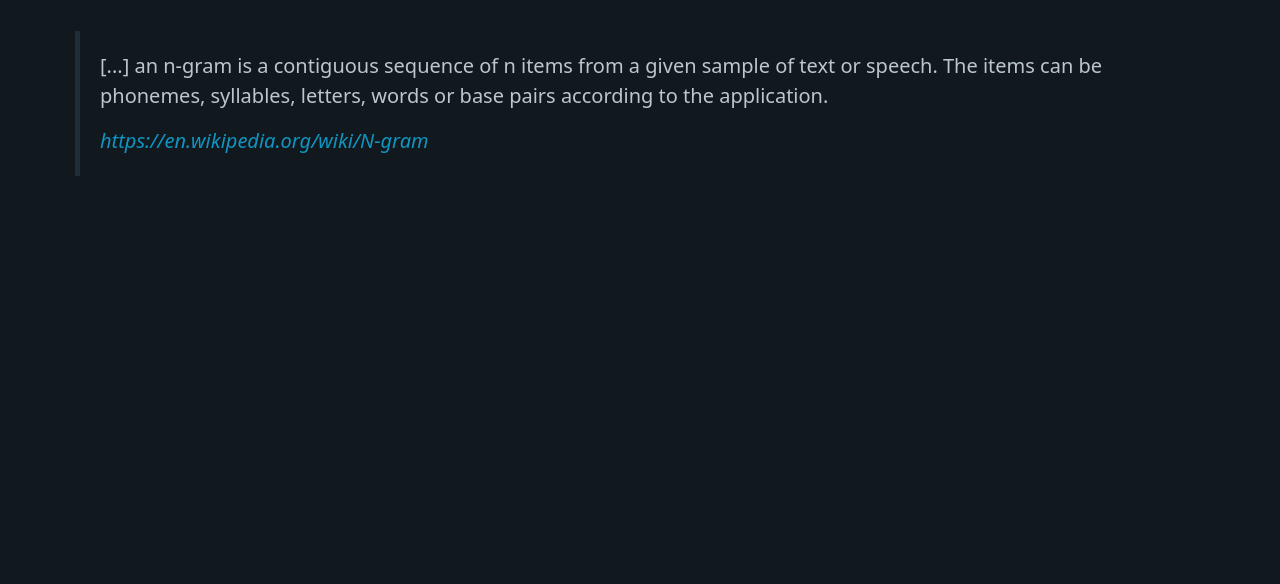
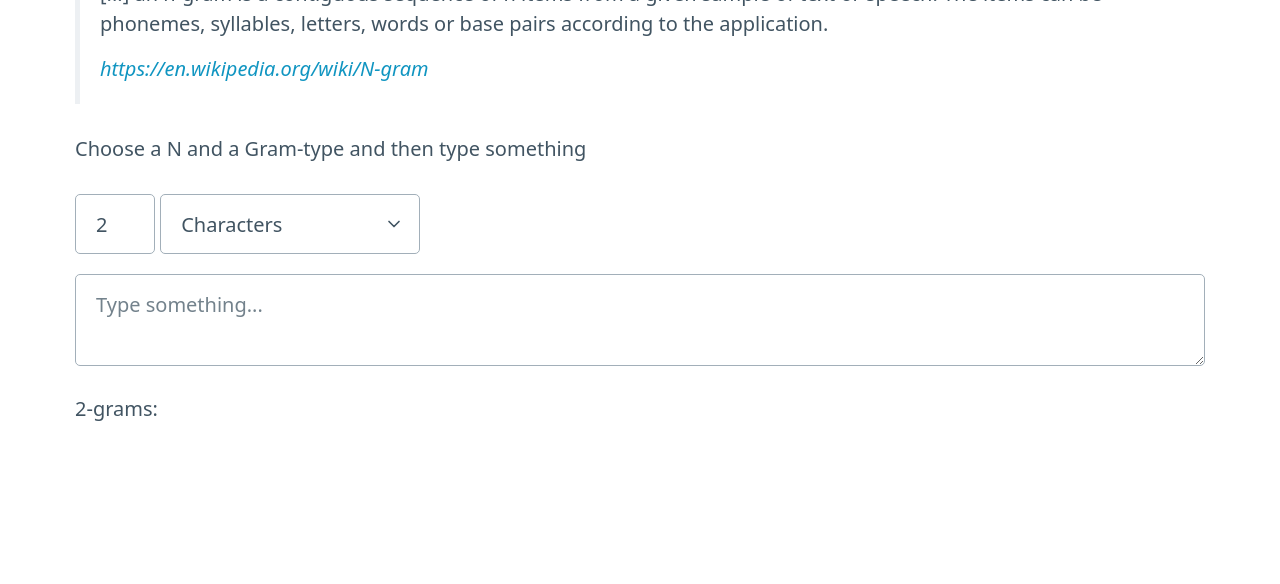
Before and after one commit to dingalapadum/dingalapadum.github.io, a plain HTML site: page ngrams/ngrams.html in a window 1280 px wide. Shown: the part 654-1238 px from the top of the page. Before the commit the page ends 940 px from the top, so only its background shows below. Drawn offline with nearby package versions, Linux system fonts and the light colour scheme.

Commit message:
move theme-switcher into own js and start with ngrams for characters

```diff
--- a/ngrams/css/ngrams.css
+++ b/ngrams/css/ngrams.css
@@ -1,10 +1,21 @@
 #nav {
     padding: 0.5em 1em;
+}
+
+#n-select {
+    width: 4em;
+    height: 3em;
+}
+
+#ngrams-type {
+    width: 13em;
+    height: 3em;
 }
 
 #themeswitcher {
   height: 1.5em;
   width: auto;
-  align-self: flex-end;
-  margin-left: auto;
+  position: fixed;
+  right: 2em;
+  top: 2em;
 }
--- a/ngrams/js/ngrams.js
+++ b/ngrams/js/ngrams.js
@@ -0,0 +1,30 @@
+const output = document.getElementById('ngrams-output');
+
+ngrams()
+function ngrams() {
+    let gram = document.getElementById("ngrams-type").value;
+    if (gram == "characters") {
+        ngramsCharacters();
+    }else if (gram == "words") {
+        ngramsWords();
+    }
+}
+
+function ngramsCharacters() {
+    let input = document.getElementById("ngrams-input").value;
+    let n = +document.getElementById("n-select").value;
+    let ngrams = [];
+
+    if (n <= input.length){
+        for (let i=0; i<(input.length-n+1); i++) {
+            let currNgram = input.slice(i,i+n);
+            ngrams.push('"' +currNgram + '"');
+        }
+    }
+    let uniq = [...new Set(ngrams)];
+    output.textContent = n + "-grams: " + uniq.join(', ');
+}
+
+function ngramsWords() {
+    alert("hell")
+}
--- /dev/null
+++ b/ngrams/js/theme-switcher.js
@@ -0,0 +1,22 @@
+//init theme-variable
+let theme =
+    localStorage.getItem("theme") ||
+    (window.matchMedia("(prefers-color-scheme: dark)").matches
+        ? "dark"
+        : "light");
+
+function switchTheme() {
+    theme = theme == "light" ? "dark" : "light";
+}
+
+function applyTheme() {
+    document.getElementById("themeswitcher").src = "resources/" + theme + ".png";
+    document.documentElement.setAttribute("data-theme", theme);
+}
+
+function switchLights() {
+    switchTheme();
+    applyTheme();
+}
+
+applyTheme();
--- a/ngrams/ngrams.html
+++ b/ngrams/ngrams.html
@@ -15,6 +15,10 @@
     />
     <link rel="stylesheet" href="css/ngrams.css" />
     <title>N-Grams</title>
+    <script>
+      /*to prevent Firefox FOUC, this must be here*/
+      let FF_FOUC_FIX;
+    </script>
   </head>
   <body>
     <!--[if lt IE 7]
@@ -23,59 +27,68 @@
         <a href="#">upgrade your browser</a> to improve your experience.
       </p>
     <![endif]-->
-    <nav id="nav">
     <img
       src="resources/light.png"
       onclick="switchLights()"
       id="themeswitcher"
       alt="themeswitcher"
     />
-    </nav>
     <main class="container">
-      <h1>
-        Visualization of markov chain algorithm to generate text
-      </h1>
+      <h1>Visualization of markov chain algorithm to generate text</h1>
       <p>
-        We'll explore a simple model that can be used to generate. We proceed in two phases:
+        We'll explore a simple model that can be used to generate. We proceed in
+        two phases:
+      </p>
       <ol>
         <li>We use some text to train our model</li>
         <li>We use sample the trained model to output a random text</li>
       </ol>
 
-      </p>
+      <section title="Basic concepts">
         <h2>Basic concepts</h2>
+        <section title="ngrams">
           <h3>What is a N-Gram</h3>
           <blockquote cite="https://en.wikipedia.org/wiki/N-gram">
-        [...] an n-gram is a contiguous sequence of n items from a given sample
-        of text or speech. The items can be phonemes, syllables, letters, words
-        or base pairs according to the application.
+            [...] an n-gram is a contiguous sequence of n items from a given
+            sample of text or speech. The items can be phonemes, syllables,
+            letters, words or base pairs according to the application.
             <footer>
               <cite>
-            <a href="https://en.wikipedia.org/wiki/N-gram">https://en.wikipedia.org/wiki/N-gram</a>
+                <a href="https://en.wikipedia.org/wiki/N-gram"
+                  >https://en.wikipedia.org/wiki/N-gram</a
+                >
               </cite>
             </footer>
           </blockquote>
+          <p>Choose a N and a Gram-type and then type something </p>
+          <input
+            type="number"
+            name="n-select"
+            id="n-select"
+            min="1"
+            max="6"
+            value="2"
+            onchange="ngrams()"
+            onkeyup="if(this.value > 6) this.value = null;"
+          />
+
+          <select name="ngrams-type" id="ngrams-type" onchange="ngrams()">
+            <option value="characters">Characters</option>
+            <option value="words">Words</option>
+          </select>
+
+          <textarea
+            id="ngrams-input"
+            type="text"
+            oninput="ngrams()"
+            placeholder="Type something..."
+          ></textarea>
+          <p id="ngrams-output"></p>
+        </section>
+      </section>
     </main>
+  </body>
 
-    <script>
-      let theme =
-        localStorage.getItem("theme") ||
-        (window.matchMedia("(prefers-color-scheme: dark)").matches
-          ? "dark"
-          : "light");
-      switchLights();
-
-      function switchLights() {
-        theme = theme == "light" ? "dark" : "light";
-        document.getElementById("themeswitcher").src =
-          "resources/" + theme + ".png";
-        let themeswitch = theme == "light" ? "off" : "on";
-        document.getElementById("themeswitcher").title = "lights "+themeswitch;
-        document.documentElement.setAttribute("data-theme", theme);
-      }
-    </script>
-    <!--
-    <script src="" async defer></script>
-    -->
-  </body>
+  <script type="text/javascript" src="./js/theme-switcher.js" defer></script>
+  <script type="text/javascript" src="./js/ngrams.js" defer></script>
 </html>
```
Lines whose indentation alone changed are shown as unchanged.
